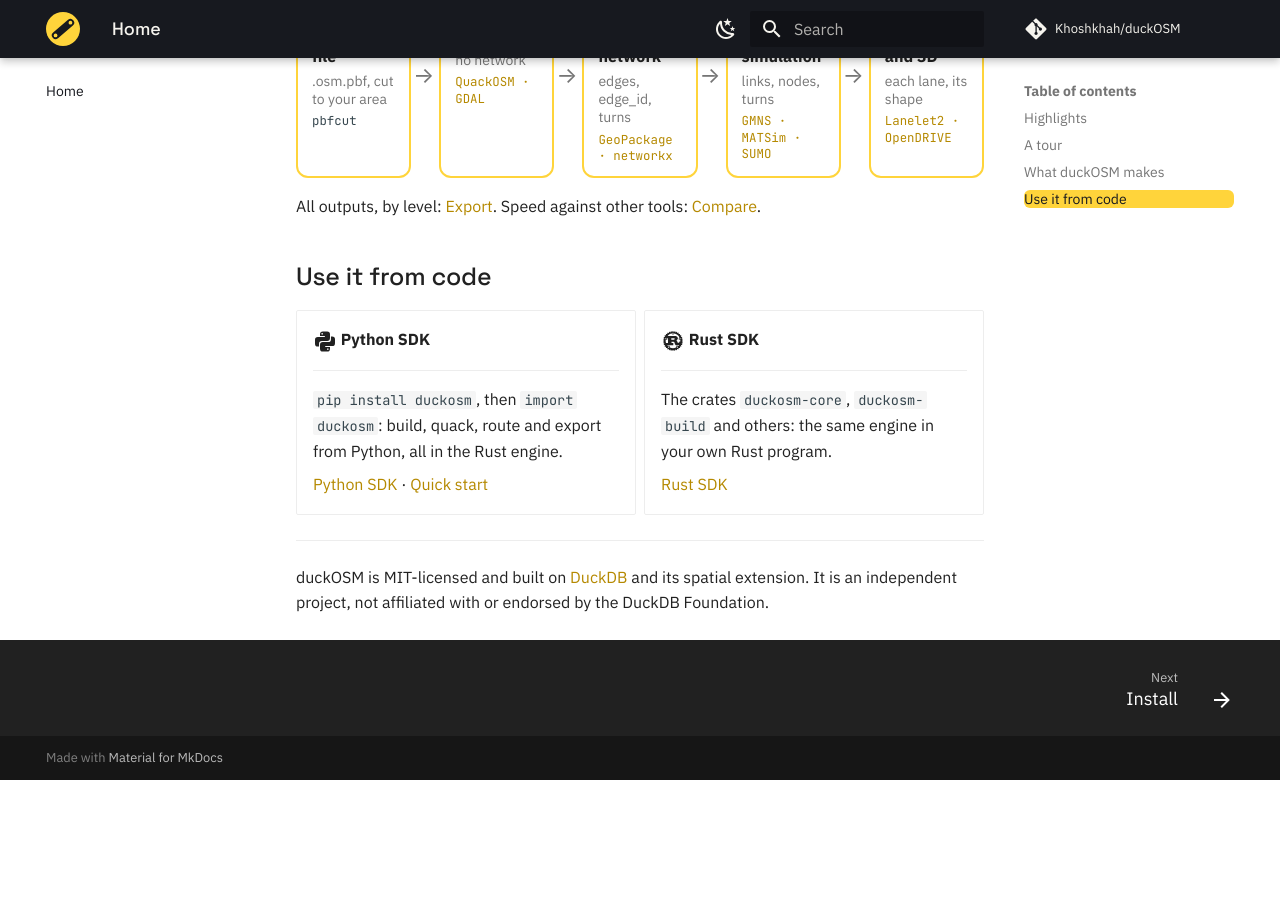
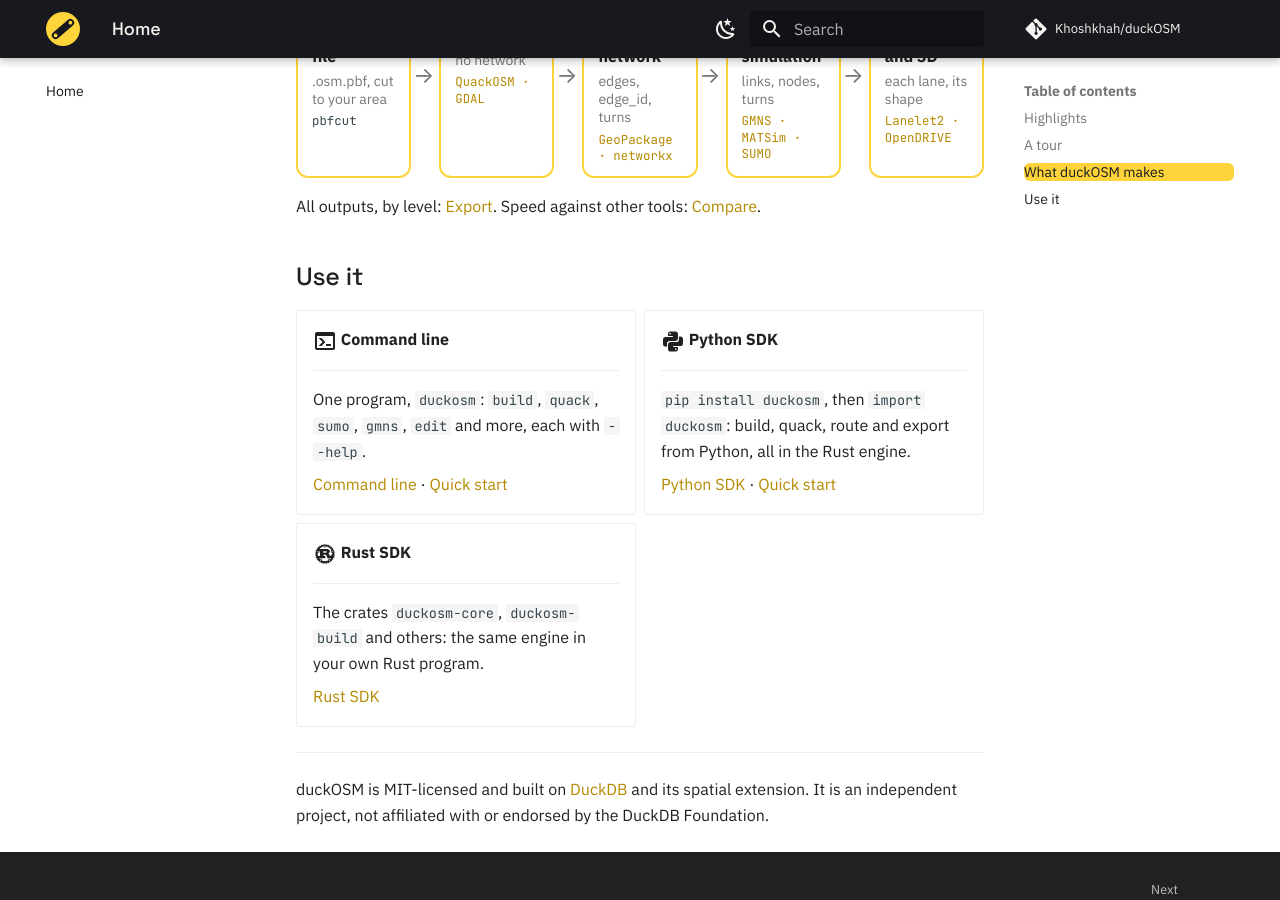
Before and after one commit to Khoshkhah/duckOSM, an MkDocs documentation site: the page built from docs/index.md, in a window 1280 px wide and 900 px high, scrolled down 2627 px. Built offline with MkDocs 1.6.1 and Material for MkDocs 9.7.7, drawn with Linux system fonts in a browser that asks for light colours; comment, search, counter and statistics services are not loaded; before the commit the page ends 3407 px from its top, so only the background shows below that.

Commit message:
Docs: a Command line card next to the SDK cards on the home page
Co-Authored-By: Claude Opus 5.5 <noreply@anthropic.com>

```diff
--- a/docs/index.md
+++ b/docs/index.md
@@ -121,9 +121,17 @@ All outputs come from one `.osm.pbf` file, in five levels, and all take your OSM
 
 All outputs, by level: [Export](exports/index.md). Speed against other tools: [Compare](compare/index.md).
 
-## Use it from code
+## Use it
 
 <div class="grid cards" markdown>
+
+-   :material-console:{ .lg .middle } **Command line**
+
+    ---
+
+    One program, `duckosm`: `build`, `quack`, `sumo`, `gmns`, `edit` and more, each with `--help`.
+
+    [Command line](reference/cli.md) · [Quick start](install.md#quick-start)
 
 -   :material-language-python:{ .lg .middle } **Python SDK**
 
```
